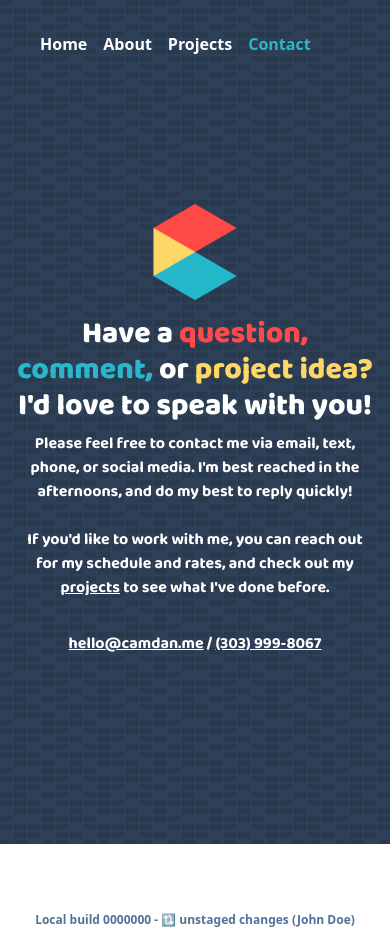
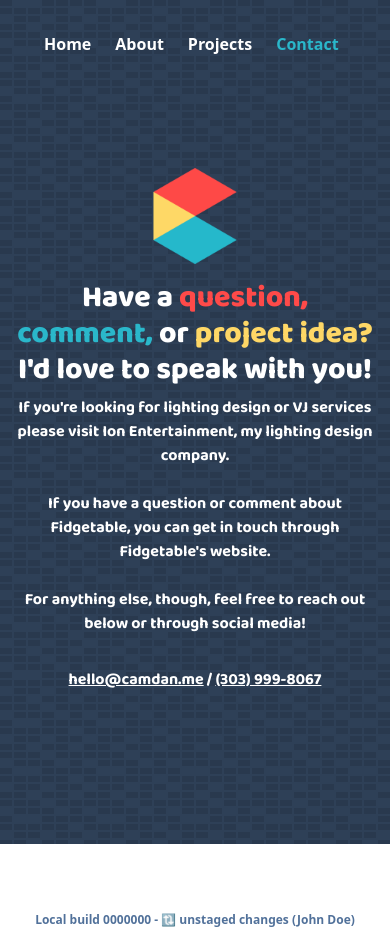
Before and after one commit to camdan-me/portfolio-next, a Next.js app: page /contact in a window 390 px wide. Built offline with nearby package versions, Linux system fonts and the light colour scheme.

Commit message:
✏️ update and tweak layout and wording

```diff
--- a/src/components/Navbar.js
+++ b/src/components/Navbar.js
@@ -12,10 +12,10 @@ export default function Navbar() {
 		<>
 			<nav className="absolute z-30 flex flex-row items-center justify-center p-4 font-black text-white text-l sm:text-2xl top-4 left-4">
 				<Link href="/?skipanimation" className="hidden sm:flex"><Image src={logo} width={48} height={48} priority="true" className="w-12 h-12 mr-2" alt="C Logo" /></Link>
-				<Link href="/?skipanimation" className="mx-2 link-underline sm:hidden">Home</Link>
-				<Link href="/about" className={`${router.asPath.startsWith('/about') ? 'text-red-500 cursor-default' : 'link-underline'} mx-2`}>About</Link>
-				<Link href="/projects" className={`${router.asPath.startsWith('/projects') ? 'text-yellow-500 cursor-default' : 'link-underline'} mx-2`}>Projects</Link>
-				<Link href="/contact" className={`${router.asPath.startsWith('/contact') ? 'text-blue-500 cursor-default' : 'link-underline'} mx-2`}>Contact</Link>
+				<Link href="/?skipanimation" className="mx-3 link-underline sm:hidden">Home</Link>
+				<Link href="/about" className={`${router.asPath.startsWith('/about') ? 'text-red-500 cursor-default' : 'link-underline'} mx-3`}>About</Link>
+				<Link href="/projects" className={`${router.asPath.startsWith('/projects') ? 'text-yellow-500 cursor-default' : 'link-underline'} mx-3`}>Projects</Link>
+				<Link href="/contact" className={`${router.asPath.startsWith('/contact') ? 'text-blue-500 cursor-default' : 'link-underline'} mx-3`}>Contact</Link>
 			</nav>
 
 			<div className="fixed z-50 items-center justify-center hidden w-screen h-screen p-4 font-black text-center text-white bg-gray-500 tiny:flex">
--- a/src/pages/about.js
+++ b/src/pages/about.js
@@ -18,7 +18,7 @@ export default function Home() {
       <main className="flex flex-col items-center justify-center w-screen h-screen">
         <div className="flex flex-col items-center mx-4 lg:ml-32 sm:flex-row">
           <Image src={logo} width={128} height={128} priority="true" className="w-24 h-24 my-4 sm:w-32 sm:h-32" alt="C Logo" />
-          <div className="flex flex-col sm:ml-8 sm:w-2/3 lg:w-1/2">
+          <div className="flex flex-col sm:ml-8 sm:w-2/3">
             <h1 className="text-3xl font-black text-center text-white sm:text-left sm:text-5xl">
               I&apos;m a <span className="text-red-500">designer</span> and <span className="text-blue-500">entertainment professional</span> who <span className="text-yellow-500">makes awesome stuff</span>.
             </h1>
@@ -26,7 +26,7 @@ export default function Home() {
               My skillset is a mix of lighting design, video production, software development,
               and electrical engineering with a little audio work thrown in.<br />
               <br />
-              I&apos;m currently working as a videographer and LD in Denver and Boulder. Interested in working with me? Please feel free to <Link href="/contact" className="underline">reach out</Link>, I&apos;d love to hear from you!<br />
+              I&apos;m currently working as an LD in Denver and Boulder where I run <Link href="https://ionentertainment.co/" target="_blank" className="link-underline">Ion Entertainment</Link>, my lighting design company.<br />
               <div className="flex flex-row justify-center mt-8 sm:-ml-2 sm:justify-start">
                 <Link href="/socials/youtube" target="_blank">
                   <svg xmlns="http://www.w3.org/2000/svg" className="w-12 sm:w-16 fill-white hover:opacity-50" viewBox="0 0 64 64"><path d="M53.527,17.427C55.714,19.677,56,23.252,56,32s-0.286,12.323-2.473,14.573C51.34,48.822,49.062,49,32,49	s-19.34-0.178-21.527-2.427C8.286,44.323,8,40.748,8,32s0.286-12.323,2.473-14.573S14.938,15,32,15S51.34,15.178,53.527,17.427z M27.95,39.417l12.146-7.038L27.95,25.451V39.417z"></path></svg>
--- a/src/pages/contact.js
+++ b/src/pages/contact.js
@@ -18,14 +18,16 @@ export default function Home() {
       <main className="flex flex-col items-center justify-center w-screen h-screen">
         <div className="flex flex-col items-center mx-4 lg:ml-32 sm:flex-row">
           <Image src={logo} width={128} height={128} priority="true" className="w-24 h-24 my-4 sm:w-32 sm:h-32" alt="C Logo" />
-          <div className="flex flex-col sm:ml-8 sm:w-2/3 lg:w-1/2">
+          <div className="flex flex-col sm:ml-8 sm:w-2/3">
             <h1 className="text-3xl font-black text-center text-white sm:text-left sm:text-5xl">
               Have a <span className="text-red-500">question,</span> <span className="text-blue-500">comment,</span> or <span className="text-yellow-500">project idea?</span> I&apos;d love to speak with you!
             </h1>
             <h2 className="mt-2 font-bold text-center text-white text-l sm:text-2xl sm:text-left">
-              Please feel free to contact me via <Link href="mailto:hello@camdan.me" className="link-underline">email</Link>, <Link href="tel:3039998067" className="link-underline">text</Link>, <Link href="tel:3039998067" className="link-underline">phone</Link>, or <Link href="/about" className="link-underline">social media</Link>. I&apos;m best reached in the afternoons, and do my best to reply quickly!<br />
+              If you&apos;re looking for lighting design or VJ services please visit <Link href="https://ionentertainment.co/" target="_blank" className="link-underline">Ion Entertainment</Link>, my lighting design company.<br />
               <br />
-              If you&apos;d like to work with me, you can reach out for my schedule and rates, and check out my <Link href="/projects" className="underline">projects</Link> to see what I&apos;ve done before.
+              If you have a question or comment about Fidgetable, you can get in touch through <Link href="https://fidgetable.camdan.me/contact" target="_blank" className="link-underline">Fidgetable&apos;s website</Link>.<br />
+              <br />
+              For anything else, though, feel free to reach out below or through <Link href="/about" className="link-underline">social media</Link>!<br />
               <div className="flex flex-row justify-center mt-8 sm:justify-start">
                 <Link href="mailto:hello@camdan.me" target="_blank" className="underline">
                   hello@camdan.me
--- a/src/pages/index.js
+++ b/src/pages/index.js
@@ -65,15 +65,14 @@ export default function Home() {
       <main className={`${tick < 3 && 'hidden'} bg-gray-500 bg-circuit flex flex-col items-center justify-center w-screen h-screen`}>
         <div className={`${tick >= 4 ? 'opacity-0' : 'opacity-100'} ${tick >= 5 && 'hidden'} fixed z-50 w-screen h-screen bg-gray-500 transition-all duration-1000`}></div>
 
-        <div className="z-10 flex flex-row items-center mx-4 mb-[20%] wide:mb-0">
-          <Image src={logo} width={128} height={128} priority="true" className="w-16 h-16 sm:w-32 sm:h-32" alt="C Logo" />
-          <div className="flex flex-col ml-8">
-            <h1 className="text-3xl font-black text-white sm:text-5xl">
+        <div className="z-10 flex flex-col sm:flex-row items-center mx-4 lg:ml-[15%] mb-[20%] wide:mb-0">
+          <Image src={logo} width={128} height={128} priority="true" className="w-24 h-24 sm:w-32 sm:h-32" alt="C Logo" />
+          <div className="flex flex-col mt-4 ml-8 sm:mt-0">
+            <h1 className="text-3xl font-black text-center text-white sm:text-left sm:text-5xl">
               Hi! I&apos;m Cam.
             </h1>
-            <h2 className="mt-2 font-medium text-white text-m sm:text-xl">
-              I&apos;m an entertainment professional based out of Denver who specializes in lighting design and live video production.<br />
-              Currently studying <Link href="https://www.colorado.edu/program/ide" className="link-underline">Integrated Design Engineering</Link> at CU Boulder, among other things.
+            <h2 className="mt-2 font-medium text-center text-white sm:text-left text-m sm:text-xl">
+              I&apos;m an entertainment professional based out of Denver who specializes in lighting design and live video production. Currently studying <Link href="https://www.colorado.edu/program/ide" className="link-underline">Integrated Design Engineering</Link> at CU Boulder, among other things.
             </h2>
           </div>
         </div>
```
